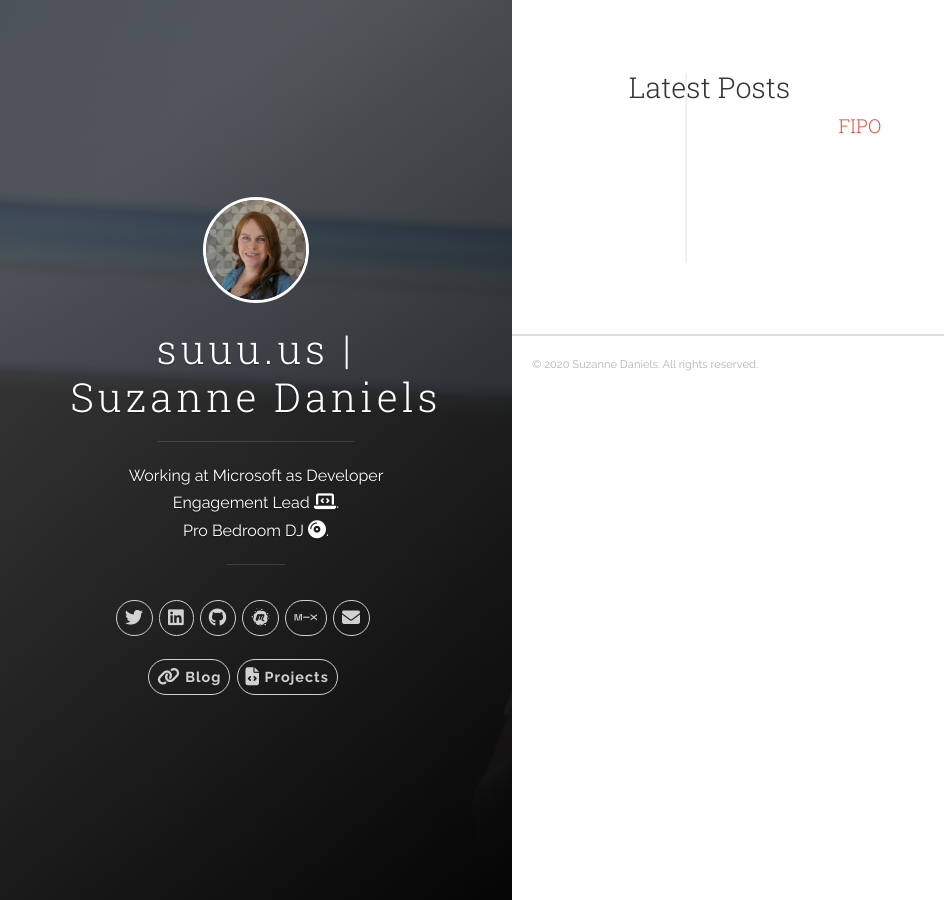
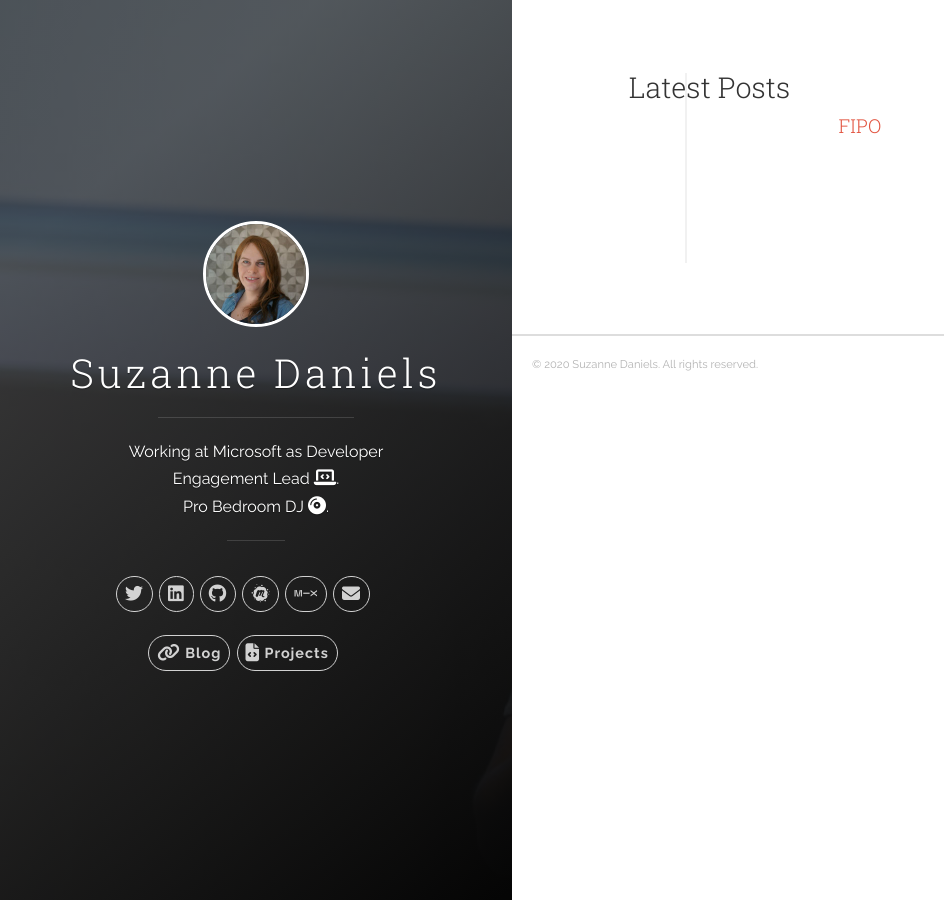
Before and after one commit to suuus/suuus.github.io, a Jekyll site: the page built from blog.html, in a window 1280 px wide. Shown: the whole page, without its empty margins (0-944 px from the left). Built offline with Jekyll 4.4.1, drawn with Linux system fonts in a browser that asks for light colours; nearby versions of some CDN libraries.

Commit message:
Fix thing

```diff
--- a/_config.yml
+++ b/_config.yml
@@ -1,5 +1,5 @@
 # Site settings
-title: 'suuu.us | Suzanne Daniels'
+title: 'Suzanne Daniels'
 tagline: 'Code. Music. Gayness.'
 description: 'This is the website of Suzanne Daniels'
 url: 'http://suuu.us'
```
